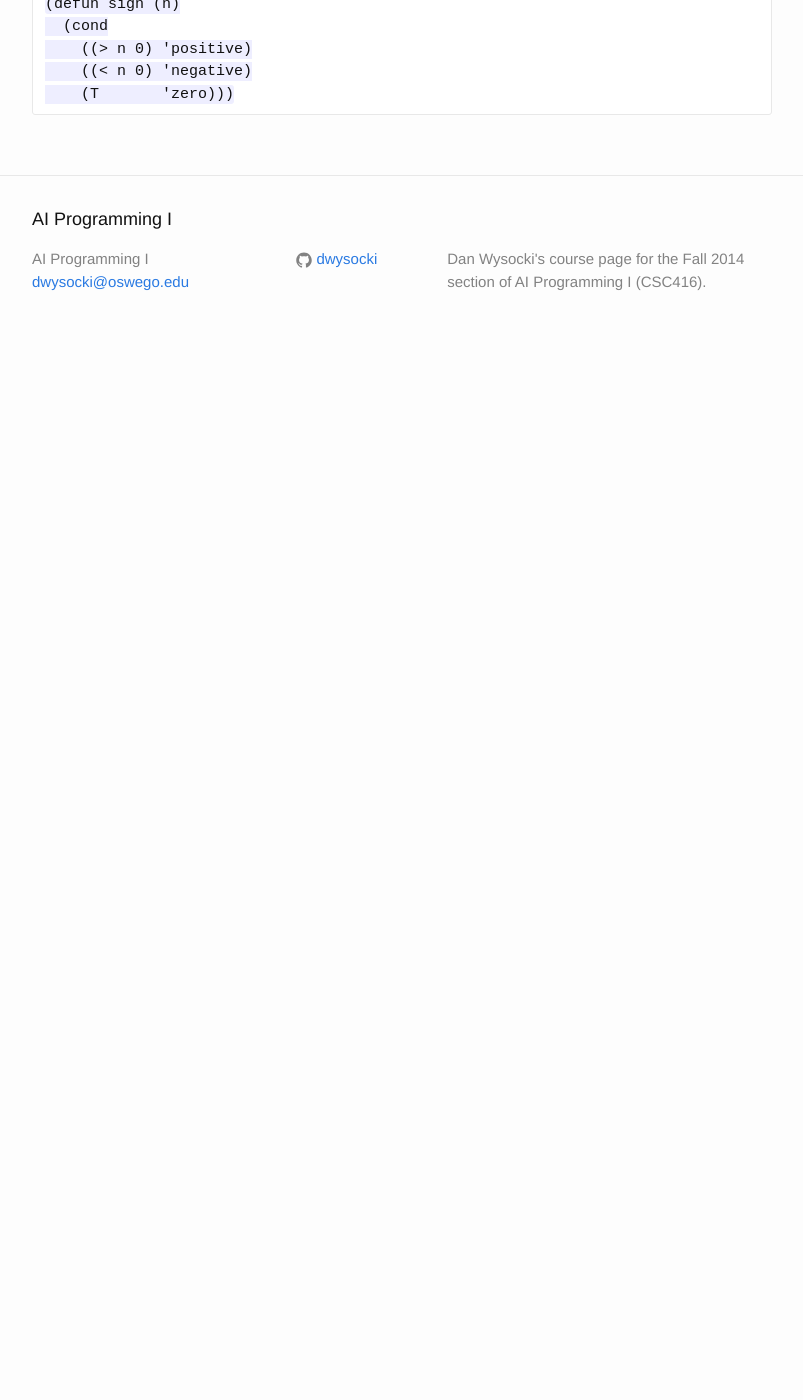
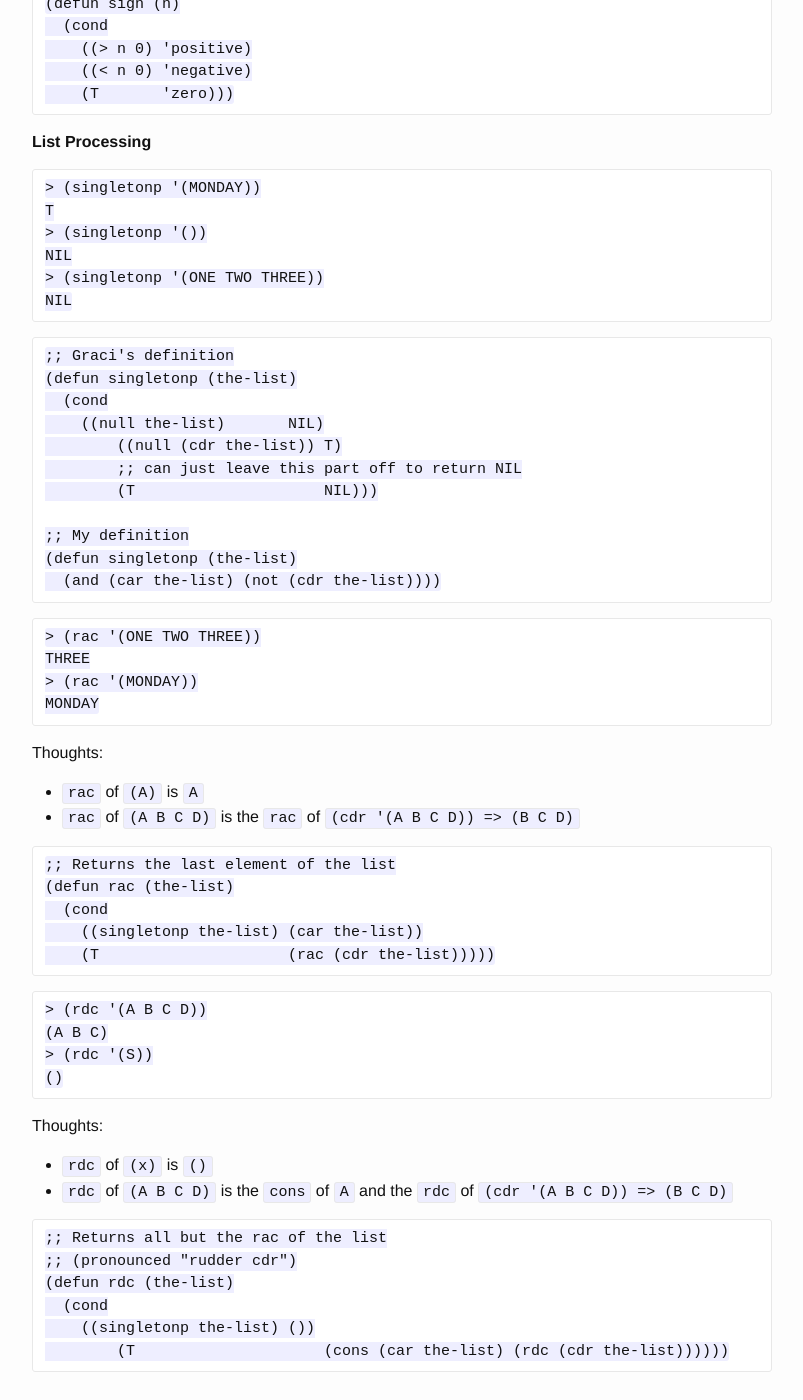
Before and after one commit to dwysocki/ai-programming1, a Jekyll site: the page built from notes.md, in a window 1280 px wide and 1400 px high, scrolled down 4693 px. Shown: the whole window, without its empty margins (238-1041 px from the left). Built offline with Jekyll 4.4.1, drawn with Linux system fonts in a browser that asks for light colours; before the commit the page ends 5046 px from its top, so only the background shows below that.

Commit message:
Class notes

````diff
--- a/notes.md
+++ b/notes.md
@@ -247,3 +247,70 @@ boolean value.
     ((< n 0) 'negative)
     (T       'zero)))
 ```
+
+**List Processing**
+
+~~~
+> (singletonp '(MONDAY))
+T
+> (singletonp '())
+NIL
+> (singletonp '(ONE TWO THREE))
+NIL
+~~~
+
+~~~
+;; Graci's definition
+(defun singletonp (the-list)
+  (cond
+    ((null the-list)       NIL)
+	((null (cdr the-list)) T)
+	;; can just leave this part off to return NIL
+	(T                     NIL)))
+
+;; My definition
+(defun singletonp (the-list)
+  (and (car the-list) (not (cdr the-list))))
+~~~
+
+~~~
+> (rac '(ONE TWO THREE))
+THREE
+> (rac '(MONDAY))
+MONDAY
+~~~
+
+Thoughts:
+
+- `rac` of `(A)` is `A`
+- `rac` of `(A B C D)` is the `rac` of `(cdr '(A B C D)) => (B C D)`
+
+~~~
+;; Returns the last element of the list
+(defun rac (the-list)
+  (cond
+    ((singletonp the-list) (car the-list))
+    (T                     (rac (cdr the-list)))))
+~~~
+
+~~~
+> (rdc '(A B C D))
+(A B C)
+> (rdc '(S))
+()
+~~~
+
+Thoughts:
+
+- `rdc` of `(x)` is `()`
+- `rdc` of `(A B C D)` is the `cons` of `A`
+  and the `rdc` of `(cdr '(A B C D)) => (B C D)`
+
+~~~
+;; Returns all but the rac of the list
+;; (pronounced "rudder cdr")
+(defun rdc (the-list)
+  (cond
+    ((singletonp the-list) ())
+	(T                     (cons (car the-list) (rdc (cdr the-list))))))
+~~~
````
Also changed, not shown: _posts/sessions/2014-09-15-simple-recursive-session.markdown (added, +42 -0 lines), sessions/simple-recursive-session.txt (added, +31 -0 lines).
